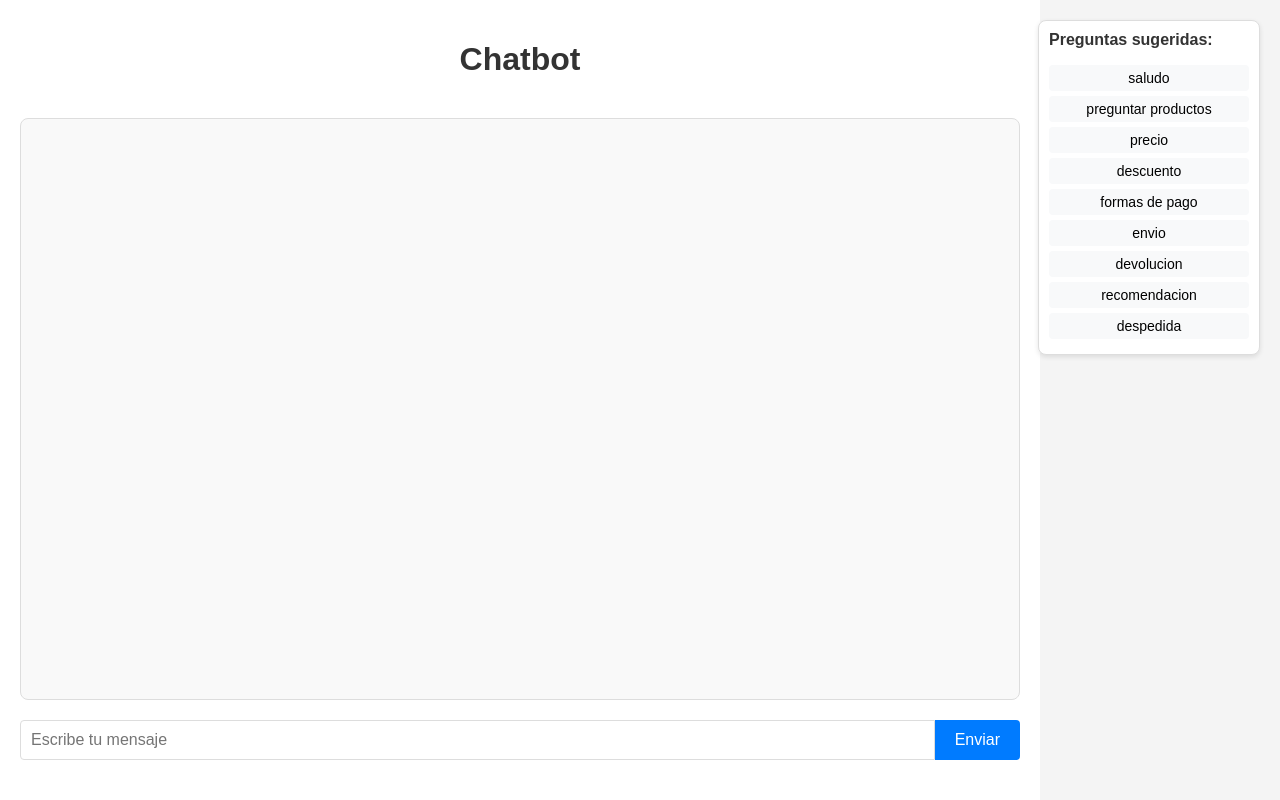
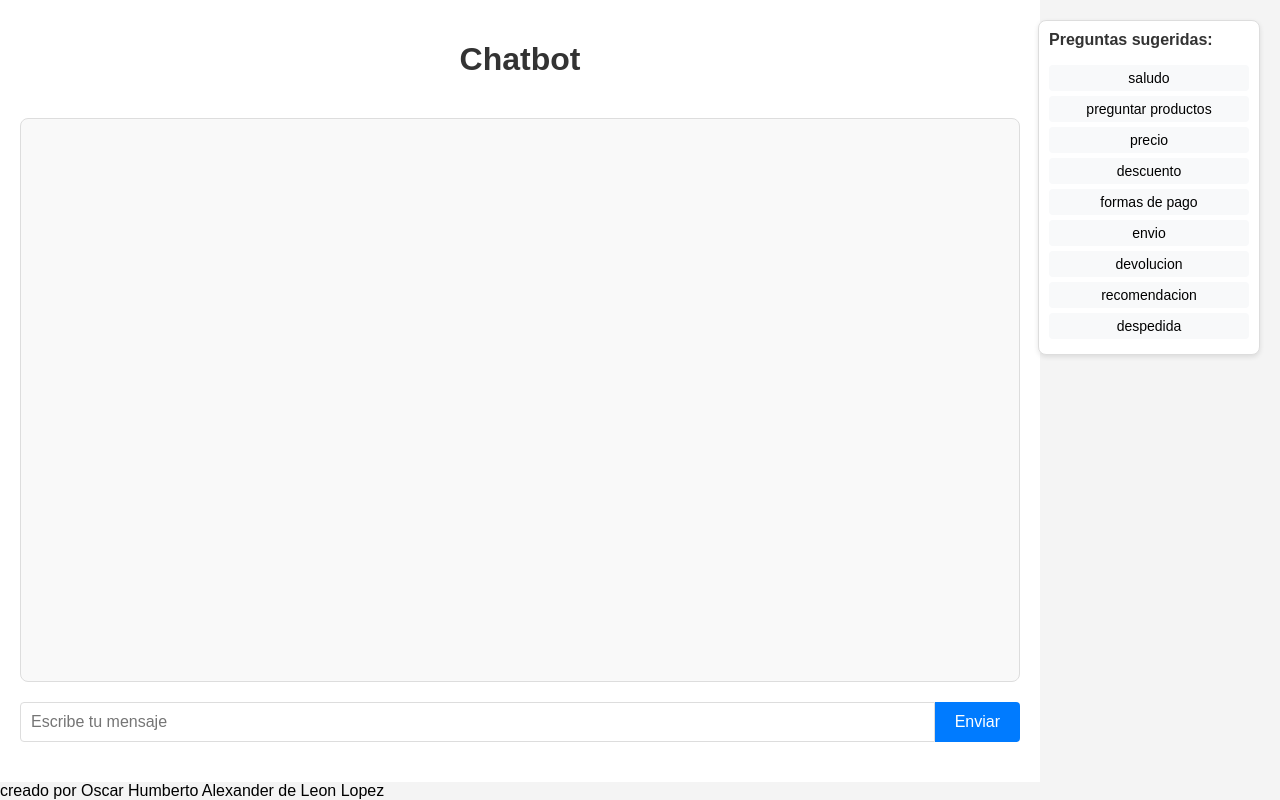
Before and after one commit to Oscar-DL/Chatbot, a Flask app: page / in a window 1280 px wide. Run offline with Flask 3, Linux system fonts and the light colour scheme; parts of the project's set-up code (start-up, migrations or seed data) failed here and were passed over.

Commit message:
Add files via upload

```diff
--- a/templates/index.html
+++ b/templates/index.html
@@ -34,5 +34,6 @@
             <button type="submit" class="send-button">Enviar</button>
         </form>
     </div>
+    <div class="footer-text">creado por Oscar Humberto Alexander de Leon Lopez</div>
 </body>
 </html>
```
